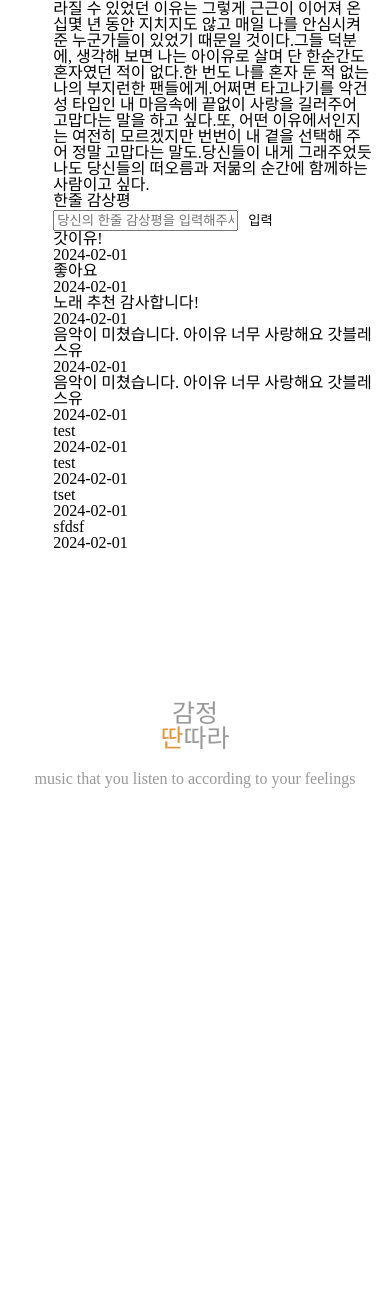
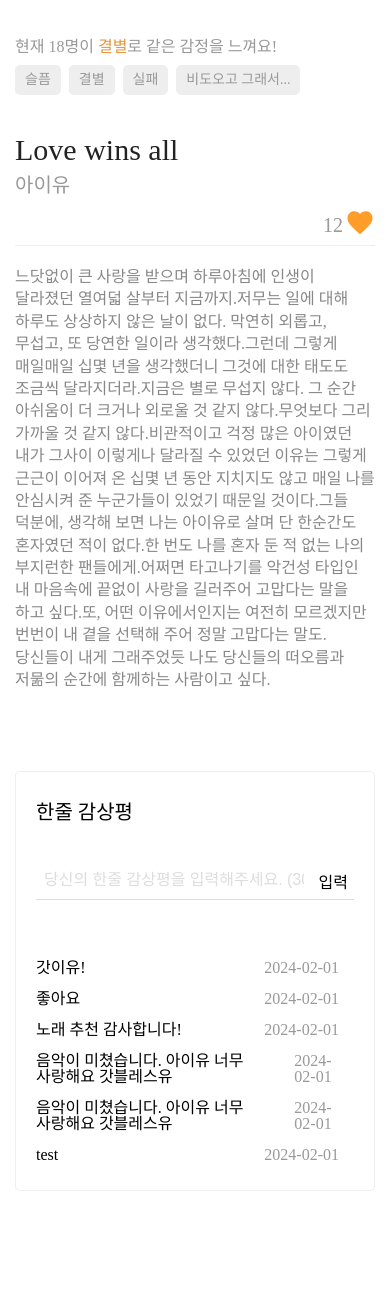
Before and after one commit to inhachoi/feel_music, a Flask app: page /music/detail?song_id=1 in a window 390 px wide. Shown: the part 451-1765 px from the top of the page. Before the commit the page ends 1239 px from the top, so only its background shows below. Run offline with Flask 3, Linux system fonts and the light colour scheme.

Commit message:
상세페이지

```diff
--- a/app.py
+++ b/app.py
@@ -70,12 +70,12 @@
 def get_comment_count(song_id):
     return Review.query.filter_by(song_id=song_id).count()
 
+
 @app.route("/music/")
 def music():
     song_list = Song.query.all()
     # 아직 수정 중
     song_id = request.args.get('song_id')
-
 
     return render_template('music.html', data=song_list, get_comment_count=get_comment_count)
 
@@ -91,6 +91,19 @@
 
     return render_template('music_detail.html', song=song_info, review=reviews)
 
+# 음악 좋아요 증가 함수
+
+
+@app.route("/like/", methods=['POST'])
+def like():
+    # 좋아요 수 증가
+    song_id = request.args.get('song_id')
+    song = Song.query.get(song_id)
+    song.count += 1
+    db.session.commit()
+
+    # 리다이렉션
+    return redirect(url_for('music_detail', song_id=song_id))
 
 # post 메소드로 리뷰 작성
 
--- a/static/reset.css
+++ b/static/reset.css
@@ -30,6 +30,7 @@
 	font-size: 100%;
 	font: inherit;
 	vertical-align: baseline;
+	box-sizing: border-box;
 }
 /* HTML5 display-role reset for older browsers */
 article, aside, details, figcaption, figure,
@@ -64,3 +65,4 @@
 }
 a {display: inline-block; color: #222; text-decoration: none; outline: none;}
 a:hover, a:active {text-decoration: none; background-color:none;}
+input:focus, input:active {border: none; outline: none; background: transparent;}
--- a/static/style.css
+++ b/static/style.css
@@ -253,10 +253,203 @@
     content: '';
     display: inline-block;
     background: url('../static/like.svg')no-repeat center 100%;
+    background-size: 20px;
     width: 20px;
     height: 20px;
     margin: 0 0 -3px 2px;
 }
+
+/* 상세페이지 */
+.music-detail .music-wrap {
+    display: flex;
+    gap: 0 40px;
+  }
+  .music-detail .music-wrap > div {
+    flex: 1;
+  }
+  .music-detail .album-cover {
+    position: relative;
+    overflow: hidden;
+    width: 100%;
+    max-width: 372px;
+    font-size: 0;
+  }
+  .music-detail .album-cover .play-btn {
+    display: block;
+    position: absolute;
+    top: 0;
+    left: 0;
+    width: 100%;
+    height: 100%;
+    max-height: 372px;
+    z-index: 8;
+  }
+  .music-detail .album-cover .play-btn::before {
+    content: '';
+    display: block;
+    position: absolute;
+    top: 50%;
+    left: 50%;
+    transform: translate(-50%, -50%);
+    width: 100px;
+    height: 100px;
+    z-index: 10;
+    background: url('../static/play.svg')no-repeat center 100%;
+    opacity: 0;
+    transition: all .2s ease-in-out;
+  }
+  .music-detail .album-cover .play-btn::after {
+    content: '';
+    display: block;
+    position: absolute;
+    top: 0;
+    left: 0%;
+    width: 100%;
+    height: 100%;
+    z-index: 9;
+    background-color: rgba(0,0,0,0);
+    transition: all .2s ease-in-out;
+  }
+  .music-detail .album-cover .play-btn:hover::before {
+    opacity: 1;
+  }
+  .music-detail .album-cover .play-btn:hover::after {
+    background-color: rgba(0,0,0,.2);
+  }
+  .music-detail .status {
+    color: #999;
+    font-size: 16px;
+  }
+  .music-detail .tag-list {
+    display: flex;
+    align-items: center;
+    gap: 0 8px;
+    margin-top: 10px;
+  }
+  .music-detail .tag-list li {
+    padding: 8px 10px;
+    background: #eee;
+    color: #999;
+    font-size: 14px;
+    border-radius: 5px;
+  }
+  .music-detail .album-info {
+    margin-top: 40px;
+  }
+  .music-detail .album-info .title {
+    font-size: 30px;
+    font-weight: 500;
+    color: #222;
+  }
+  .music-detail .album-info .dis-flx {
+    display: flex;
+    align-items: center;
+    justify-content: space-between;
+    margin-top: 10px;
+  }
+  .music-detail .album-info .artist {
+    margin-top: 10px;
+    font-size: 20px;
+    font-weight: 400;
+    color: #999;
+  }
+  .music-detail .album-info .like {
+    display: block;
+    position: relative;
+    margin-top: 20px;
+    font-size: 20px;
+    color: #999;
+    text-align: right;
+    padding-right: 15px;
+  }
+  .music-detail .album-info .like button:after {
+  content: '';
+  position: absolute;
+  right: 0;
+  top: -7px;
+  display: inline-block;
+  background: url('../static/like.svg')no-repeat center 100%;
+  background-size: 30px;
+  width: 30px;
+  height: 30px;
+  margin: 0 0 -3px 2px;
+}
+  .music-detail .info-cont {
+    margin-top: 10px;
+    padding-top: 20px;
+    border-top: 1px solid #eee;
+    color: #888;
+    font-size: 16px;
+    line-height: 1.4;
+    word-break: keep-all;
+  }
+  .comment-wrap {
+    display: flex;
+    justify-content: space-between;
+    gap: 60px;
+    padding: 40px;
+    margin-top: 80px;
+    border: 1px solid #eee;
+    border-radius: 5px;
+  }
+  .comment-wrap .tit {
+    font-size: 20px;
+    font-weight: 500;
+  }
+  .comment-wrap .input-form {
+    position: relative;
+    width: 100%;
+    margin-top: 60px;
+  }
+  .comment-wrap .input-form input {
+    padding: 9px 50px 10px 8px;
+    background: #fff;
+    width: 100%;
+    border: none;
+    border-bottom: 1px solid #ddd;
+    box-sizing: border-box;
+    font-size: 16px;
+  }
+  .comment-wrap .input-form input::placeholder {
+    color: #ddd;
+  }
+  .comment-wrap .input-form button {
+    position: absolute;
+    right: 0;
+    top: 50%;
+    transform: translateY(-50%);
+    font-size: 16px;
+    font-weight: 500;
+  }
+  .comment-wrap form {
+    flex: 1;
+  }
+  .comment-list-wrap {
+    height: 200px;
+    padding-right: 15px;
+    overflow-y: scroll;
+  }
+  .comment-list-wrap::-webkit-scrollbar {
+    width: 5px;
+    background-color: #eee;
+  }
+  .comment-list-wrap::-webkit-scrollbar-thumb {
+    background: #999;
+  }
+  .comment-list-wrap .item {
+    display: flex;
+    justify-content: space-between;
+    align-items: center;
+    gap: 50px;
+    flex: 1;
+  }
+  .comment-list-wrap .item .date {
+    color: #999;
+  }
+  .comment-list-wrap .item ~ .item {
+    margin-top: 15px;
+  }
+
 /* animation */
 @keyframes slideUp {
     0% {
@@ -290,10 +483,23 @@
         grid-template-columns: repeat(4, minmax(100px, 1fr));
         gap: 40px 10px;
     }
+    .comment-wrap {
+        flex-direction: column;
+        padding: 30px 20px;
+    }
+    .comment-wrap .input-form {
+        margin-top: 40px;
+    }
 }
 @media(max-width: 600px) {
     .recommend-music .music-list ul {
         grid-template-columns: repeat(3, minmax(100px, 1fr));
+    }
+    .music-detail .music-wrap {
+        flex-direction: column;
+    }
+    .music-detail .music-wrap .music-info {
+        margin-top: 40px;
     }
 }
 @media(max-width: 450px) {
--- a/templates/music_detail.html
+++ b/templates/music_detail.html
@@ -14,17 +14,7 @@
     />
   </head>
   <style>
-    .music-detail {
-      display: flex;
-      gap: 0 20px;
-    }
-    .music-detail .left {
-      width: 100%;
-      max-width: 372px;
-    }
-    .music-detail .album-cover a {
-      width: 100%;
-    }
+
 
   </style>
   <body>
@@ -43,14 +33,12 @@
         <div class="music-detail">
           <!-- 음악정보 -->
           {% for song in song %}
-          <div class="left">
+          <div class="music-wrap">
             <div class="album-cover">
-              <a href="{{song.video_url}}" class="play-btn">
+              <a href="{{song.video_url}}" class="play-btn"></a>
                 <img src="{{song.image_url}}" alt="앨범커버">
-              </a>
             </div>
-          </div>
-          <div class="right">
+            <div class="music-info">
               <article class="article-wrap">
                 <p class="status">
                   현재 <span class="num">18</span>명이
@@ -66,30 +54,35 @@
               </article>
               <div class="album-info">
                 <p class="title">{{song.title}}</p>
-              <div class="dis-flx">
                 <p class="artist">{{song.artist}}</p>
-                <span class="like">293</span>
+                <form action="{{ url_for('like', song_id=song.id ) }}" method="POST">
+                  <span class="like">{{song.count}}
+                    <button type="submit"></button>
+                  </span>
+                </form>
+                <p class="info-cont">{{song.music_content}}</p>
               </div>
-              <p class="info-cont">{{song.music_content}}</p>
+            </div>
           </div>
           <!-- 한줄감상평 -->
           <div class="comment-wrap">
+            <form action="{{url_for('review_create', song_id = song.id)}}" method="POST">
               <h3 class="tit">한줄 감상평</h3>
-              <form action="{{url_for('review_create', song_id = song.id)}}" method="POST">
               <div class="input-form">
                 <label for="comment">
-                    <input type="text" name="review_content" placeholder="당신의 한줄 감상평을 입력해주세요.">
+                  <input type="text" name="review_content" placeholder="당신의 한줄 감상평을 입력해주세요. (30자 이내)" maxlength="30">
                 </label>
                 <button type="submit">입력</button>
               </div>
             </form>
-            </div>
-            <div>
+            <ul class="comment-list-wrap">
               {% for review in review %}
+              <li class="item">
                 <p>{{review.review_content}}</p>
-              <p>{{review.date}}</p>
+                <span class="date">{{review.date}}</span>
+              </li>
               {% endfor %}
-            </div>
+            </ul>
           </div>
           {% endfor %}
         </div>
```
Also changed, not shown: database.db, static/like.svg, static/play.svg (added). Lines whose indentation alone changed are shown as unchanged.
